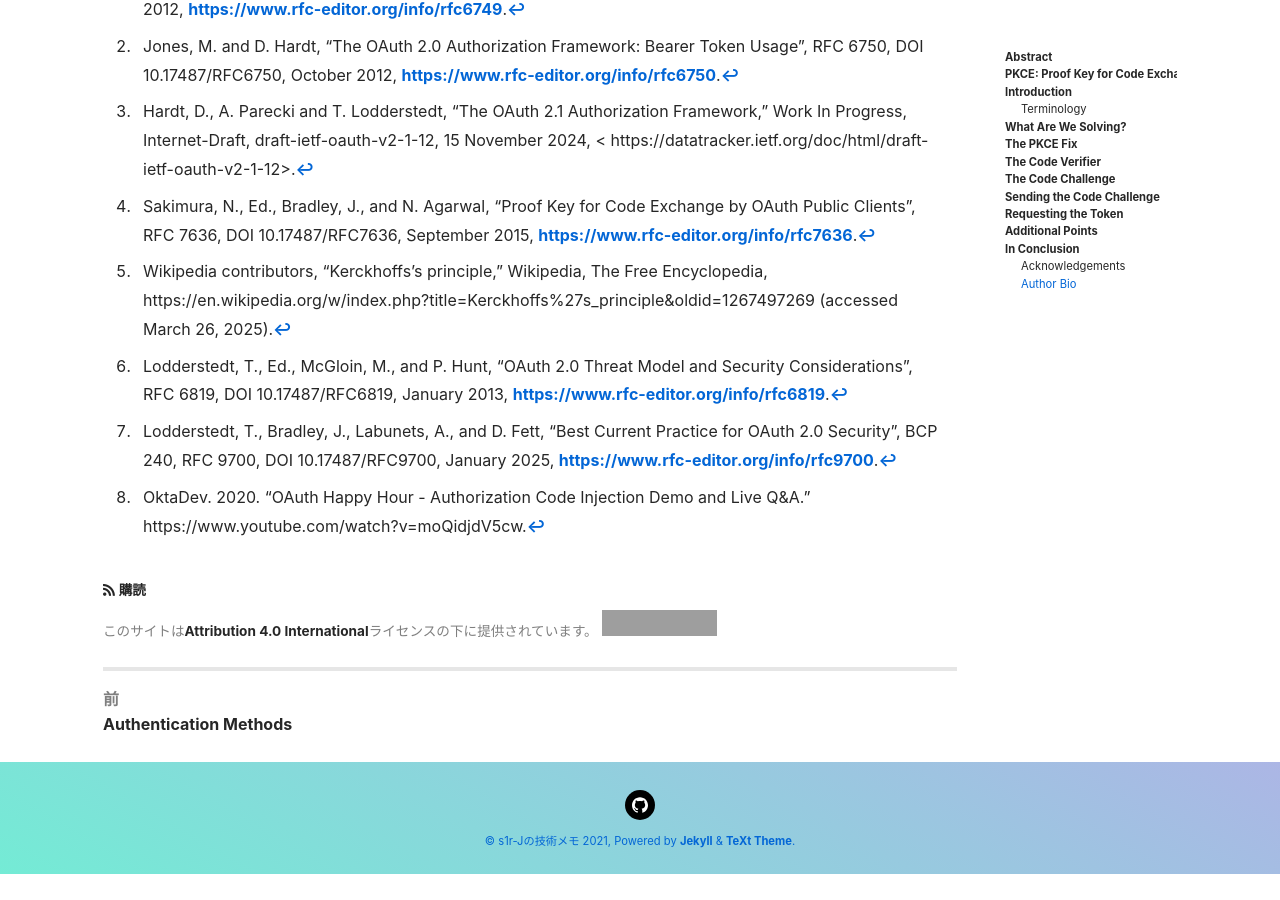
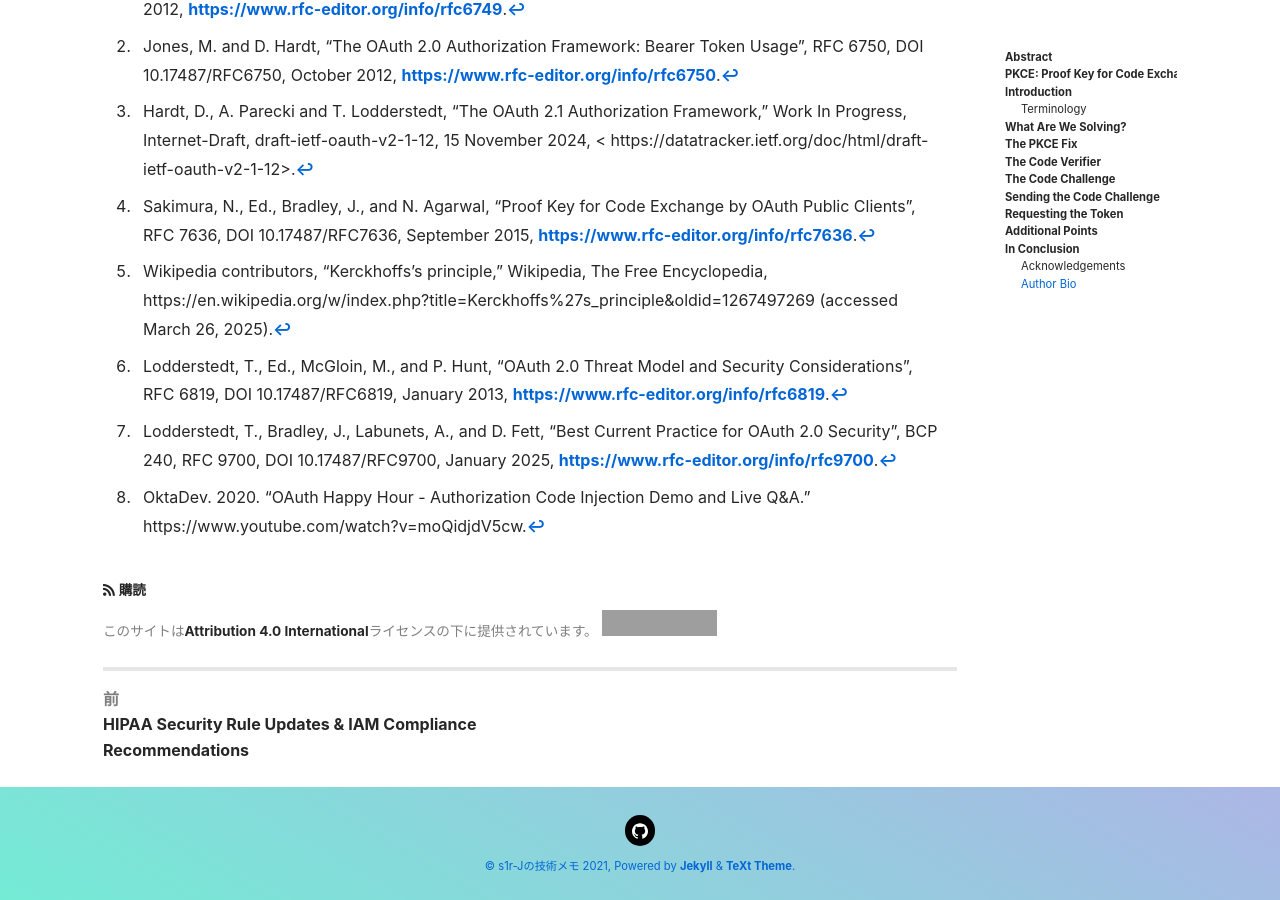
Before and after one commit to s1r-J/s1r-J.github.io, a Jekyll site: the page built from articles/_oidc_oauth/idpro_bok/idpro-123-deaton.md, in a window 1280 px wide and 900 px high, scrolled down 9728 px. Built offline with Jekyll 4.4.1, drawn with Linux system fonts in a browser that asks for light colours; before the commit the page ends 10602 px from its top, so only the background shows below that; some of the changed text lies outside the part shown; grey boxes are pictures that could not be loaded.

Commit message:
Fix タイトル

```diff
--- a/articles/_oidc_oauth/idpro_bok/idpro-120-chahal.md
+++ b/articles/_oidc_oauth/idpro_bok/idpro-120-chahal.md
@@ -1,6 +1,6 @@
 ---
 layout: columns
-title: Authentication Methods
+title: HIPAA Security Rule Updates & IAM Compliance Recommendations
 permalink: /docs/oidc_oauth/idpro_bok/120
 date: 2025-05-03
 aside:
--- a/articles/_oidc_oauth/idpro_bok/idpro-123-deaton.md
+++ b/articles/_oidc_oauth/idpro_bok/idpro-123-deaton.md
@@ -1,6 +1,6 @@
 ---
 layout: columns
-title: Authentication Methods
+title: "PKCE: Proof Key for Code Exchange"
 permalink: /docs/oidc_oauth/idpro_bok/123
 date: 2025-05-03
 aside:
```
